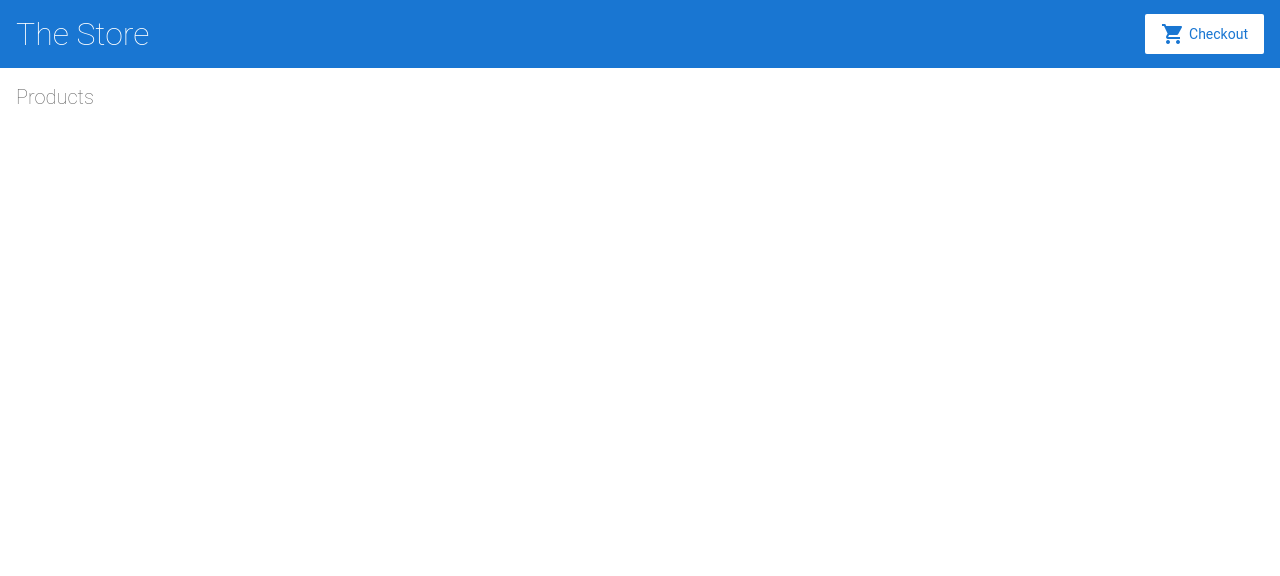
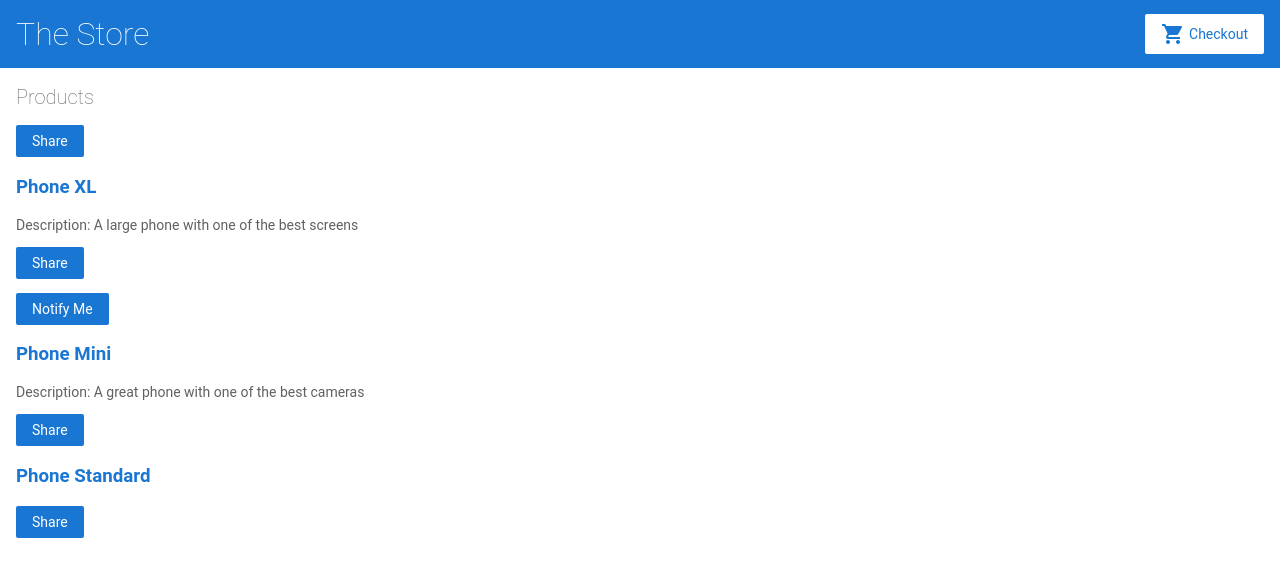
Before and after one commit to davetaxi/angular-rqpjks, an Angular app: page / in a window 1280 px wide. Shown: the top 576 px of the page. Built offline with nearby package versions, Linux system fonts and the light colour scheme.

Commit message:
5 files modified

```diff
--- a/src/app/app.module.ts
+++ b/src/app/app.module.ts
@@ -6,6 +6,7 @@
 import { AppComponent } from './app.component';
 import { TopBarComponent } from './top-bar/top-bar.component';
 import { ProductListComponent } from './product-list/product-list.component';
+import { ProductAlertsComponent } from './product-alerts/product-alerts.component';
 
 @NgModule({
   imports: [
@@ -18,7 +19,8 @@
   declarations: [
     AppComponent,
     TopBarComponent,
-    ProductListComponent
+    ProductListComponent,
+    ProductAlertsComponent,
   ],
   bootstrap: [
     AppComponent
--- a/src/app/product-alerts/product-alerts.component.html
+++ b/src/app/product-alerts/product-alerts.component.html
@@ -0,0 +1,3 @@
+<p *ngIf="product && product.price > 700">
+  <button (click)="notify.emit()">Notify Me</button>
+</p>
--- a/src/app/product-list/product-list.component.html
+++ b/src/app/product-list/product-list.component.html
@@ -1,8 +1,16 @@
 <h2>Products</h2>
+<button (click)="share()">Share</button>
 
+<div *ngFor="let product of products">
+  <h3>
+    <a [title]="product.name + ' details'">
+      {{ product.name }}
+    </a>
+  </h3>
 
-<!--
-Copyright Google LLC. All Rights Reserved.
-Use of this source code is governed by an MIT-style license that
-can be found in the LICENSE file at https://angular.io/license
--->
+  <p *ngIf="product.description">Description: {{ product.description }}</p>
+
+  <button (click)="share()">Share</button>
+
+  <app-product-alerts [product]="product"> </app-product-alerts>
+</div>
--- a/src/app/product-list/product-list.component.ts
+++ b/src/app/product-list/product-list.component.ts
@@ -5,7 +5,7 @@
 @Component({
   selector: 'app-product-list',
   templateUrl: './product-list.component.html',
-  styleUrls: ['./product-list.component.css']
+  styleUrls: ['./product-list.component.css'],
 })
 export class ProductListComponent {
   products = products;
@@ -13,8 +13,11 @@
   share() {
     window.alert('The product has been shared!');
   }
+
+  onNotify() {
+    window.alert('You will be notified when the product goes on sale');
+  }
 }
-
 
 /*
 Copyright Google LLC. All Rights Reserved.
```
Also changed, not shown: src/app/product-alerts/product-alerts.component.ts (+12 -0 lines).
